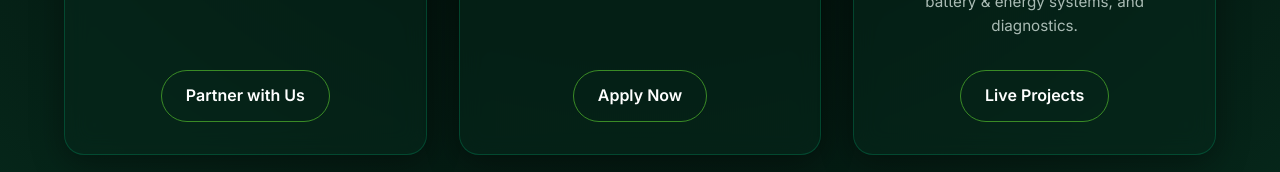
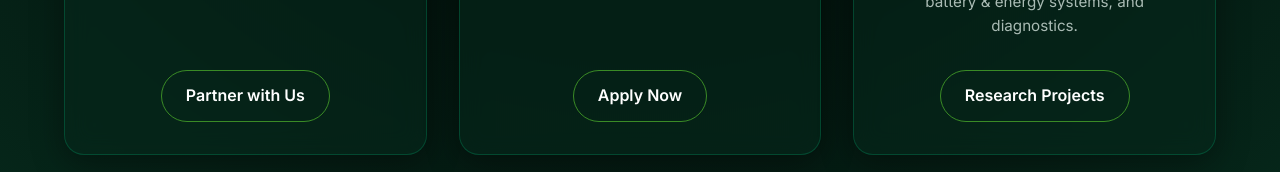
Before and after one commit to CARSOFTWARESYSTEMS/iTelematicsWebApp, a Next.js app: page /academy in a window 1280 px wide. Shown: the part 499-671 px from the top of the page. Built offline with nearby package versions, Linux system fonts and the light colour scheme.

Commit message:
Research Projects

```diff
--- a/src/app/academy/page.tsx
+++ b/src/app/academy/page.tsx
@@ -61,7 +61,7 @@ export default function AcademyPage() {
                         </p>
                     </div>
                     <Link href="https://autonomous.ev.engineer/" className="btn btn-secondary">
-                        Live Projects
+                        Research Projects
                     </Link>
                 </div>
             </div>
```
